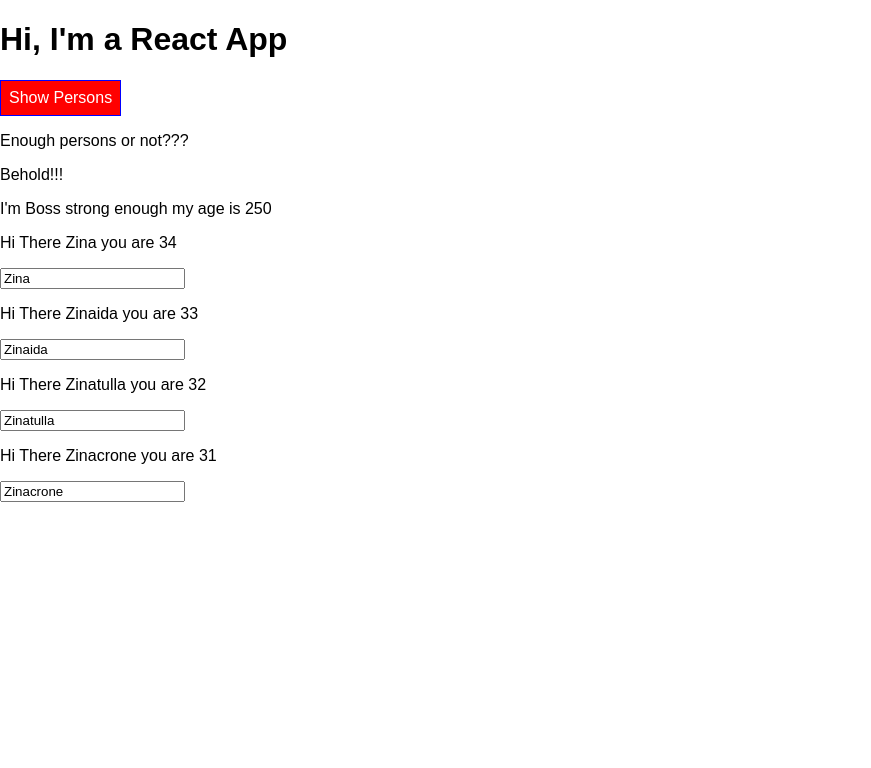
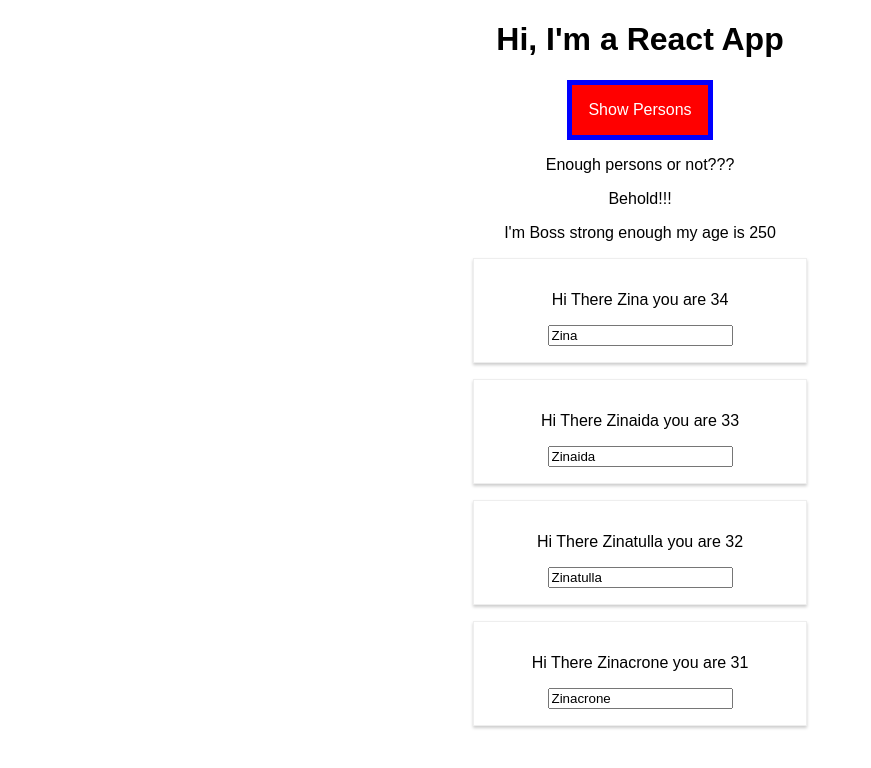
Before and after one commit to ruan65/udemy_reactjs_max_course, a React app: page / in a window 1280 px wide. Both pictures are taken after a click on the button "Show Persons". Shown: the top 768 px of the page, without its empty margins (0-871 px from the left). Built offline with nearby package versions, Linux system fonts and the light colour scheme.

Commit message:
apply css as classes modules

```diff
--- a/config/webpack.config.prod.js
+++ b/config/webpack.config.prod.js
@@ -182,7 +182,8 @@ module.exports = {
                       options: {
                         importLoaders: 1,
                         modules: true,
-                        localIdentName: '[name]__[local]__[hash:base64:5]',                        minimize: true,
+                        localIdentName: '[name]__[local]__[hash:base64:5]',
+                        minimize: true,
                         sourceMap: shouldUseSourceMap,
                       },
                     },
--- a/src/App.css
+++ b/src/App.css
@@ -17,3 +17,26 @@
 @keyframes blinker {
   50% { opacity: 0; }
 }
+
+.App button {
+  border: 5px solid blue;
+  background-color: green;
+  padding: 16px;
+  font: inherit;
+  color: white;
+  cursor: grab;
+}
+
+.App button:hover {
+  background-color: lightgreen;
+  color: #00f;
+}
+
+.App button.Red {
+  background-color: red;
+}
+
+.App button.Red:hover {
+  background-color: salmon;
+  color: #000;
+}
--- a/src/App.js
+++ b/src/App.js
@@ -1,5 +1,5 @@
 import React, { Component } from 'react'
-import './App.css'
+import classes from './App.css'
 
 import Person from './Person/Person'
 import Boss from './Person/Boss'
@@ -52,20 +52,24 @@ class App extends Component {
 
   render() {
 
-    const style = {
-      backgroundColor: 'green',
-      color: 'white',
-      font: 'inherit',
-      border: '1px solid blue',
-      padding: '8px',
-      cursor: 'pointer'
-    }
+    // const style = {
+    //   backgroundColor: 'green',
+    //   color: 'white',
+    //   font: 'inherit',
+    //   border: '1px solid blue',
+    //   padding: '8px',
+    //   cursor: 'pointer'
+    // }
 
     let persons = null
 
+    var buttonClass = null
+
     if (this.state.showPersons) {
 
-      style.backgroundColor = 'red'
+      // style.backgroundColor = 'red'
+
+      buttonClass = classes.Red
 
       persons = <div>{
 
@@ -82,38 +86,37 @@ class App extends Component {
       }</div>
     }
 
-    let classes = []
+    let assignedClasses = []
     let pInfo = 'Enough persons or not???'
 
     let count = this.state.persons.length
 
     if (count < 3) {
 
-      classes.push('red')
+      assignedClasses.push(classes.red)
     }
 
     if (count < 2) {
-      classes.push('bold')
+      assignedClasses.push(classes.bold)
     }
 
     if (count < 1) {
-      classes.push('blink')
+      assignedClasses.push(classes.blink)
       pInfo = 'There is no Persons anymore!!!!!!!!!!'
     }
 
 
     return (
-      <div className="App">
+      <div className={classes.App}>
 
         <h1>Hi, I'm a React App</h1>
 
-        <button
-          style={style}
+        <button className={buttonClass}
           onClick={this.togglePersonsHandler}>
           Show Persons
         </button>
 
-        <p className={classes.join(' ')} >{ pInfo }</p>
+        <p className={assignedClasses.join(' ')} >{ pInfo }</p>
 
         <Boss power='strong enough' age='250'>Behold!!!</Boss>
 
--- a/src/Person/Person.css
+++ b/src/Person/Person.css
@@ -7,9 +7,9 @@
     text-align: center;
 }
 
-/*@media (min-width: 500px) {*/
+@media (min-width: 500px) {
 
-    /*.Person {*/
-        /*width: 400px;*/
-    /*}*/
-/*}*/
+    .Person {
+        width: 300px;
+    }
+}
--- a/src/Person/Person.js
+++ b/src/Person/Person.js
@@ -1,10 +1,10 @@
 import React from 'react'
-import './Person.css'
+import classes from './Person.css'
 
 const person = (props) => {
 
     return (
-        <div className='Person' >
+        <div className={classes.Person} >
             <p onClick={props.click} >Hi There {props.name} you are {props.age}</p>
             <input
                 type='text'
```
